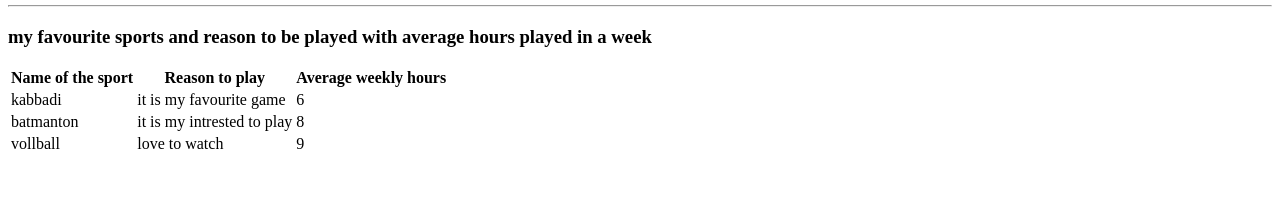
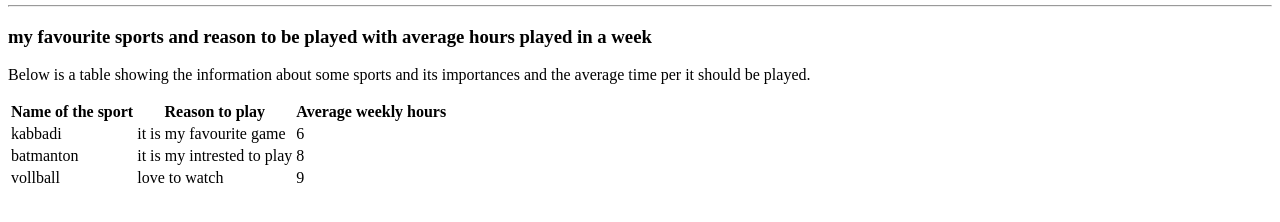
Before and after one commit to 44-563-WebApps-F23/44563-webapps-f23-assignment3-allugarisowmya, a plain HTML site: page mystats.html in a window 1280 px wide. Shown: the part 192-414 px from the top of the page. Drawn offline with Linux system fonts and the light colour scheme.

Commit message:
Update mystats.html

```diff
--- a/mystats.html
+++ b/mystats.html
@@ -17,6 +17,8 @@
     <img src="PASTA.jpg" alt="PASTA" height="180px" width="180px">
     <hr>
     <h3>my favourite sports and reason to be played with average hours played in a week</h3>
+    <p>Below is a table showing the information about some sports and its importances and the average time per it should be played.
+    </p>
     <table>
         <tr>
             <th>
```
